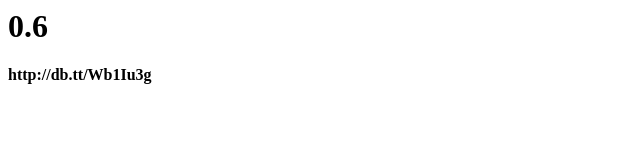
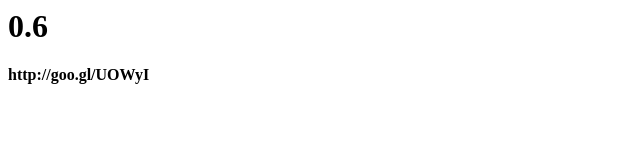
Before and after one commit to marioangulo/whatAndroid, a plain HTML site: page index.html in a window 1280 px wide. Shown: the full height of the page, 0-640 px from the left. Drawn offline with Linux system fonts and the light colour scheme.

Commit message:
Edited index.html via GitHub

```diff
--- a/index.html
+++ b/index.html
@@ -1,2 +1,2 @@
 <h1>0.6</h1>
-<b>http://db.tt/Wb1Iu3g</b>
+<b>http://goo.gl/UOWyI</b>
```
